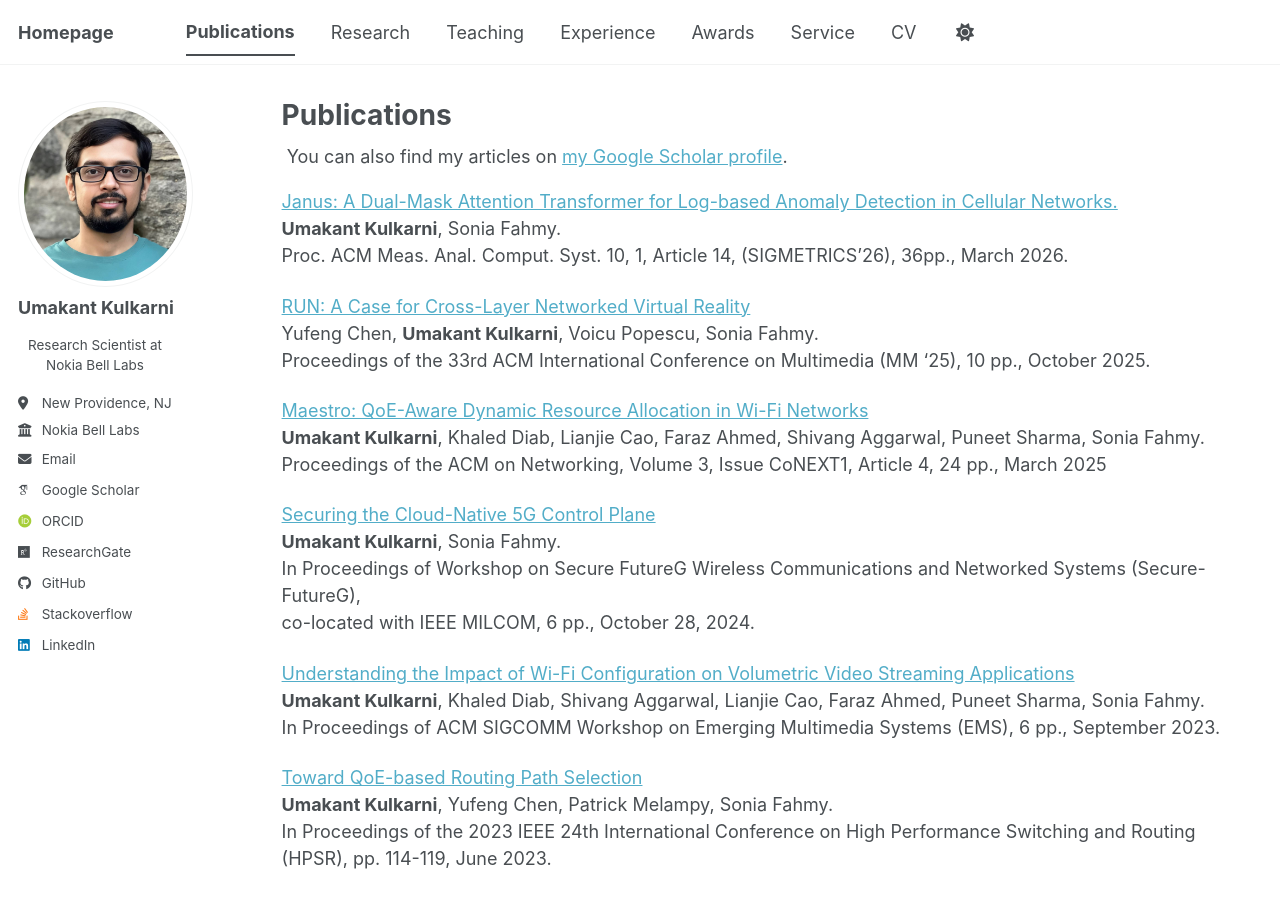
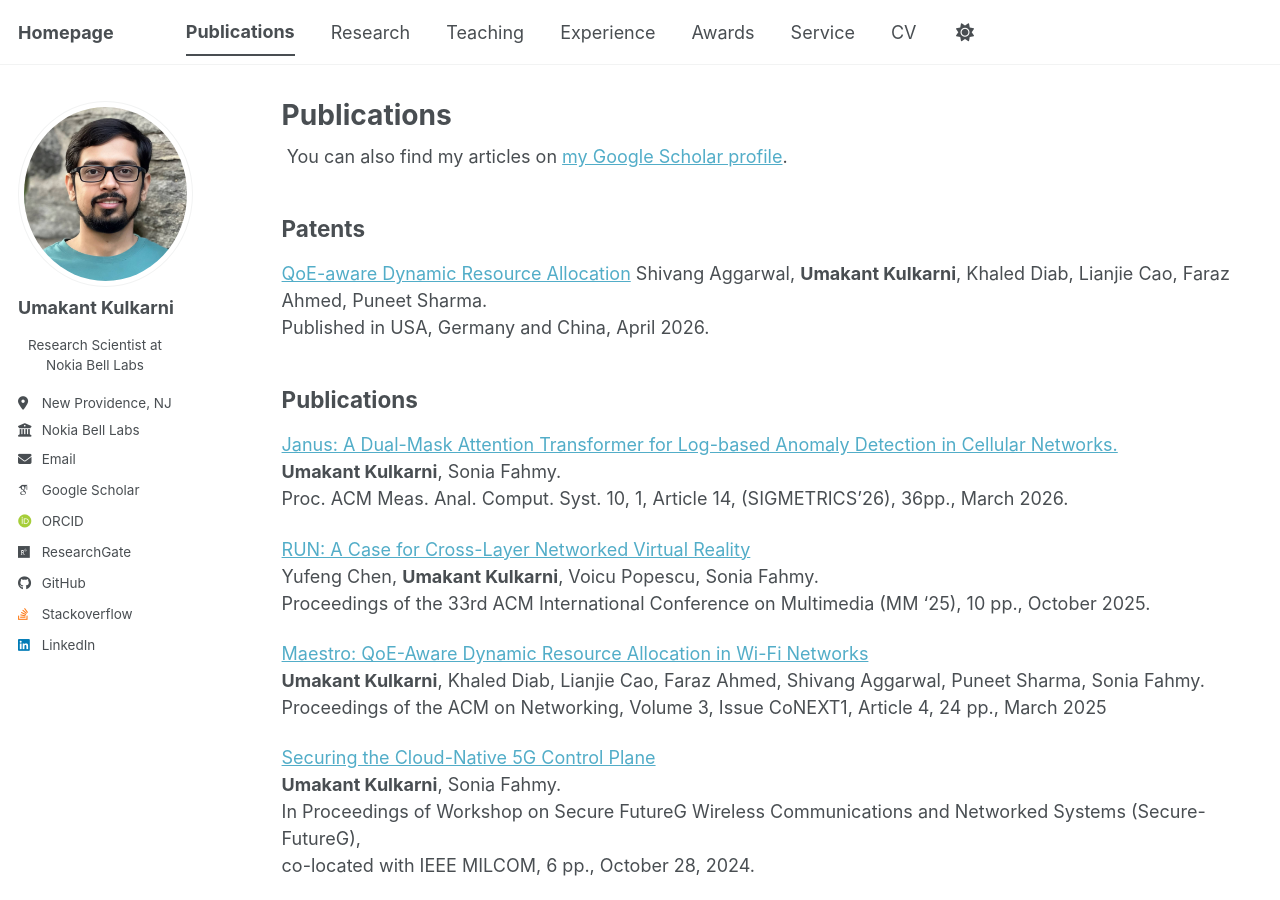
Before and after one commit to UmakantKulkarni/UmakantKulkarni.github.io, a Jekyll site: the page built from _pages/publications.md, in a window 1280 px wide and 900 px high. Built offline with Jekyll 4.4.1, drawn with Linux system fonts in a browser that asks for light colours; some web fonts are replaced; a script bundle is joined from its source files by our own code; library files that are not in the unit come from our copies.

Commit message:
Add new patent and update CV.pdf

```diff
--- a/_pages/publications.md
+++ b/_pages/publications.md
@@ -12,6 +12,14 @@ You can also find my articles on <a href="{{site.author.googlescholar}}">my Goog
 {% endif %}
 
 {% include base_path %}
+
+## Patents
+
+[QoE-aware Dynamic Resource Allocation](https://patents.google.com/patent/US20260095414A1/en)
+Shivang Aggarwal, **Umakant Kulkarni**, Khaled Diab, Lianjie Cao, Faraz Ahmed, Puneet Sharma.
+Published in USA, Germany and China, April 2026.
+
+## Publications
 
 <!-- New style rendering if publication categories are defined -->
 <!--
```
Also changed, not shown: 1 other file.
